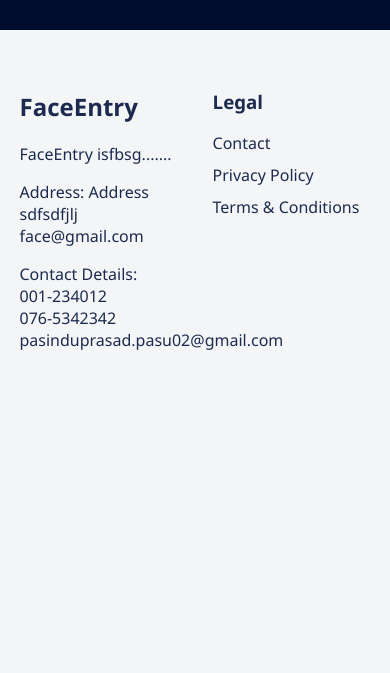
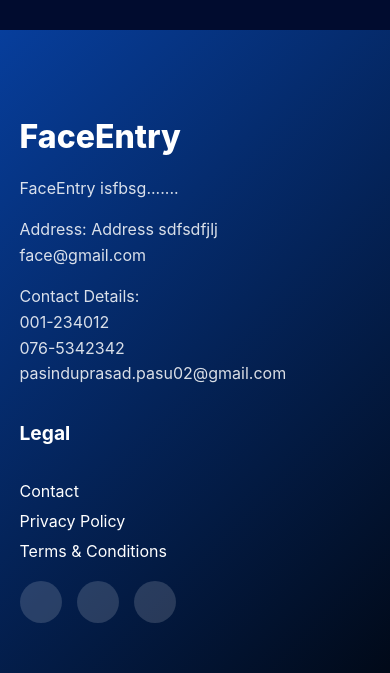
Before and after one commit to heshanpasindusankalpa/face-attendance-system, a React (Create React App) app: page / in a window 390 px wide. Shown: the part 814-1487 px from the top of the page. Built offline with nearby package versions, Linux system fonts and the light colour scheme.

Commit message:
Update home.css

```diff
--- a/src/Pages/Home/home.css
+++ b/src/Pages/Home/home.css
@@ -165,41 +165,127 @@
 
 /* Footer Section */
 .footer-section {
-  height: 100vh;
-  background: #f4f5f6;
-  display: flex;
-  flex-direction: column;
-  justify-content: space-between;
-  padding: 40px 5%;
+  background: linear-gradient(135deg, #073e9c, #010917);
+  color: #fff;
+  padding: 60px 5%;
+  font-family: "Inter", sans-serif;
 }
 
-.footer-content {
+.footer-container {
   display: flex;
   justify-content: space-between;
   flex-wrap: wrap;
+  gap: 80px;
 }
 
-.footer-left,
+/* Left Section */
+.footer-left {
+  flex: 1 1 300px;
+}
+
+.footer-left .brand {
+  font-size: 2rem;
+  font-weight: 800;
+  margin-bottom: 20px;
+  color: #fff;
+}
+
+.footer-left p {
+  margin-bottom: 15px;
+  line-height: 1.6;
+  opacity: 0.85;
+}
+
+/* Right Section */
 .footer-right {
-  width: 45%;
+  flex: 1 1 200px;
+}
+
+.footer-right h3 {
+  margin-bottom: 15px;
+  font-size: 1.2rem;
+  border-bottom: 2px solid rgba(255, 255, 255, 0.3);
+  display: inline-block;
+  padding-bottom: 5px;
 }
 
 .footer-right ul {
   list-style: none;
   padding: 0;
+  margin-bottom: 20px;
 }
 
-.footer-right li {
+.footer-right ul li {
   margin-bottom: 10px;
 }
 
+.footer-right ul li a {
+  color: #fff;
+  text-decoration: none;
+  transition: 0.3s;
+}
+
+.footer-right ul li a:hover {
+  color: #ffdd57;
+}
+
+/* Social Media Icons */
 .footer-social {
-  text-align: center;
-  margin-top: 20px;
+  display: flex;
+  gap: 15px;
 }
 
 .footer-social a {
-  margin: 0 10px;
-  color: #eff1f5;
-  font-size: 1.5rem;
+  display: flex;
+  align-items: center;
+  justify-content: center;
+  width: 42px;
+  height: 42px;
+  border-radius: 50%;
+  background: rgba(255, 255, 255, 0.15);
+  color: #fff;
+  font-size: 1.2rem;
+  transition: 0.3s;
 }
+
+.footer-social a:hover {
+  background: #fff;
+  color: #113169;
+  transform: scale(1.1);
+}
+
+/* Individual social colors */
+.footer-social a.twitter:hover { color: #1DA1F2; }
+.footer-social a.linkedin:hover { color: #0077B5; }
+.footer-social a.facebook:hover { color: #4267B2; }
+.footer-social a.instagram:hover { color: #C13584; }
+
+/* Footer Bottom */
+.footer-bottom {
+  text-align: center;
+  margin-top: 40px;
+  border-top: 1px solid rgba(255, 255, 255, 0.2);
+  padding-top: 20px;
+  opacity: 0.7;
+  font-size: 0.9rem;
+}
+
+/* Responsive */
+@media (max-width: 768px) {
+  .footer-container {
+    flex-direction: column;
+    gap: 30px;
+  }
+
+  .footer-left, .footer-right {
+    width: 100%;
+  }
+
+  .footer-right h3 {
+    border-bottom: none;
+  }
+
+  .footer-social {
+    justify-content: flex-start;
+  }
+}
```
